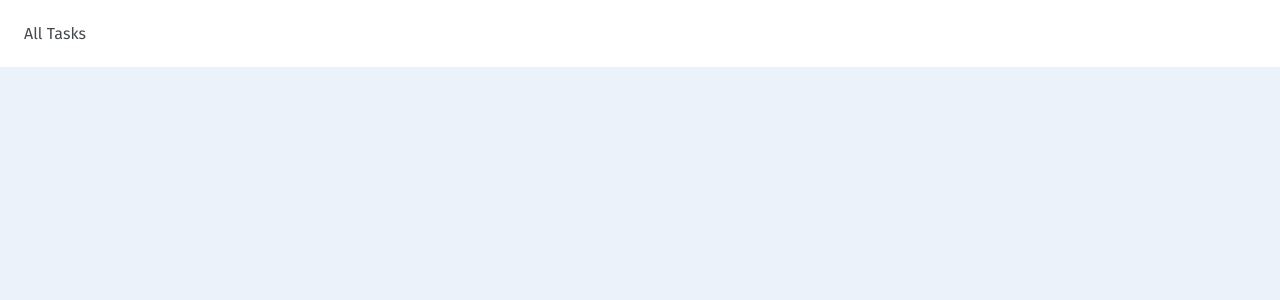
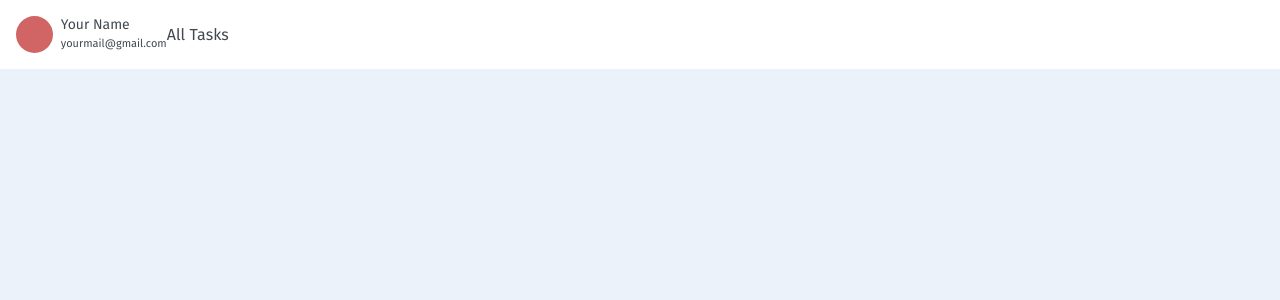
Before and after one commit to Eorime/Task-Manager, a React (Vite) app in the folder task-manager-front/: page / in a window 1280 px wide. Shown: the top 300 px of the page. Built offline with nearby package versions, Linux system fonts and the light colour scheme.

Commit message:
Start working on navigation styles

```diff
--- a/task-manager-front/src/components/common/navigation/Navigation.jsx
+++ b/task-manager-front/src/components/common/navigation/Navigation.jsx
@@ -1,9 +1,28 @@
 import React from "react";
-import { Container, NavText, StyledLink } from "./styles";
+import {
+	Container,
+	NavText,
+	StyledLink,
+	UserContainer,
+	UserCredentialsContainer,
+	UserCredentialsMail,
+	UserCredentialsText,
+	UserImage,
+	UserImageWrapper,
+} from "./styles";
 
 const Navigation = () => {
 	return (
 		<Container>
+			<UserContainer>
+				<UserImageWrapper>
+					<UserImage />
+				</UserImageWrapper>
+				<UserCredentialsContainer>
+					<UserCredentialsText>Your Name</UserCredentialsText>
+					<UserCredentialsMail>yourmail@gmail.com</UserCredentialsMail>
+				</UserCredentialsContainer>
+			</UserContainer>
 			<StyledLink>
 				<NavText>All Tasks</NavText>
 			</StyledLink>
--- a/task-manager-front/src/components/common/navigation/styles.js
+++ b/task-manager-front/src/components/common/navigation/styles.js
@@ -6,9 +6,8 @@
 	background-color: #ffffff;
 	display: flex;
 	align-items: center;
-	padding: 1.5rem;
+	padding: 1rem;
 `;
-
 export const StyledLink = styled(Link)`
 	color: inherit;
 	text-decoration: none;
@@ -22,3 +21,34 @@
 		color: #000;
 	}
 `;
+
+export const UserContainer = styled.div`
+	display: flex;
+	gap: 0.5rem;
+`;
+
+export const UserImageWrapper = styled.div`
+	background-color: #d16464;
+	border-radius: 100%;
+	width: 2.3rem;
+	height: 2.3rem;
+`;
+
+export const UserImage = styled.img``;
+
+export const UserCredentialsContainer = styled.div`
+	display: flex;
+	flex-direction: column;
+	justify-content: space-between;
+	padding-bottom: 0.2rem;
+`;
+
+export const UserCredentialsText = styled.span`
+	color: #434951;
+	font-size: 14px;
+`;
+
+export const UserCredentialsMail = styled.span`
+	color: #434951;
+	font-size: 11px;
+`;
```
